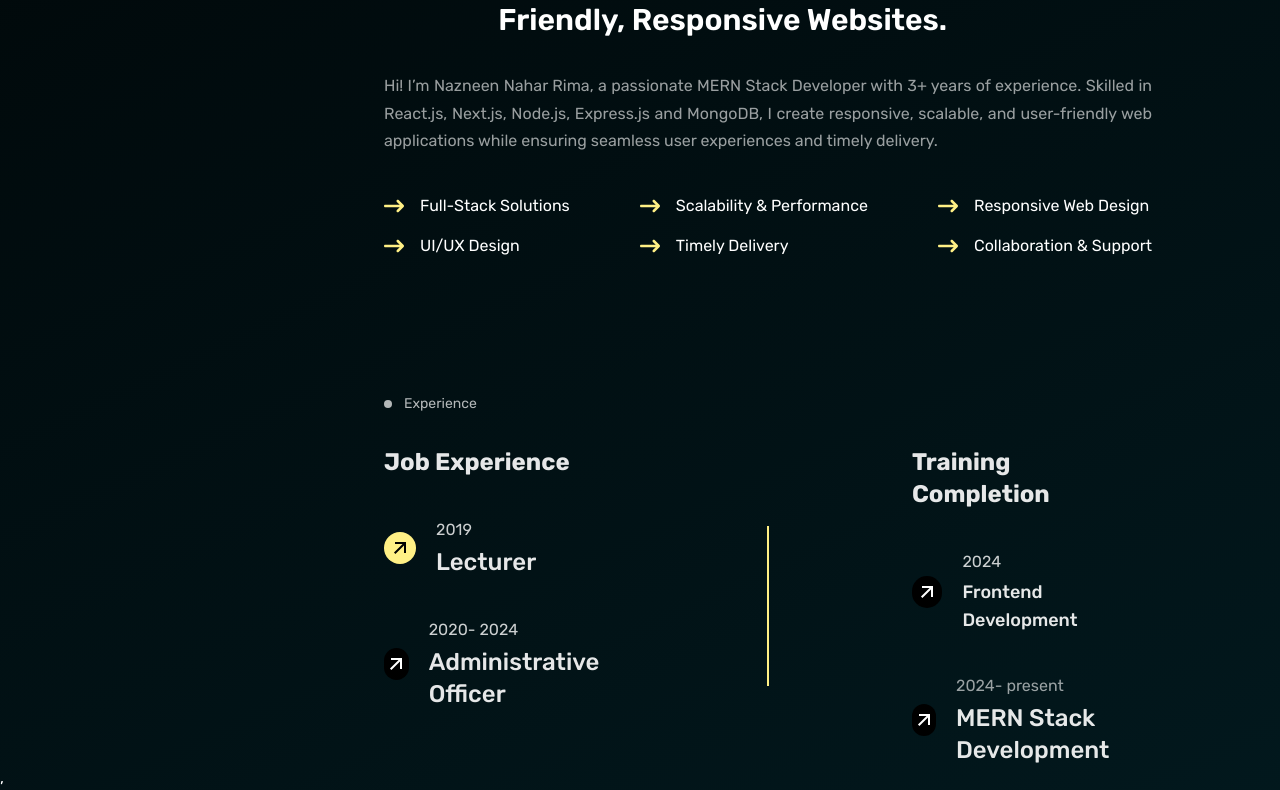
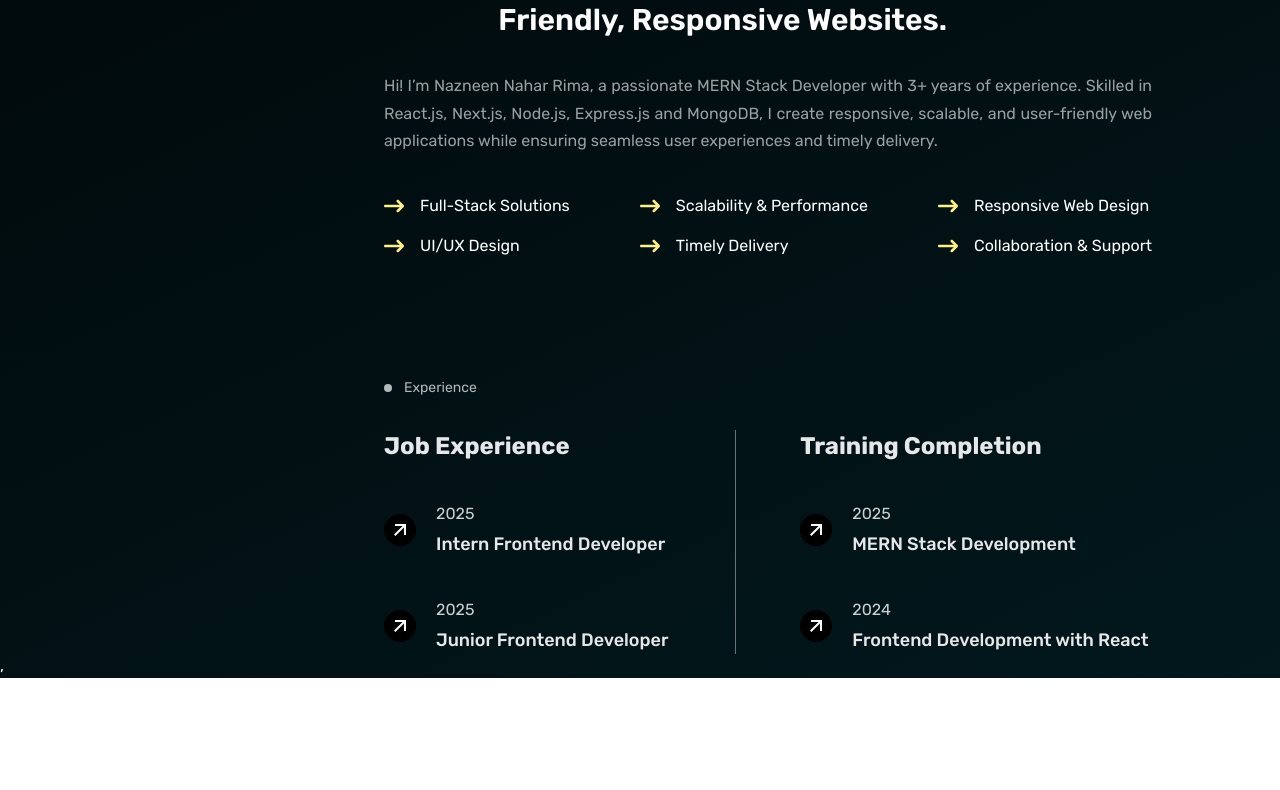
Before and after one commit to nazneen636/Apexcify_Technologys_task_2, a React (Vite) app: page / in a window 1280 px wide. Shown: the part 917-1707 px from the top of the page. After the commit the page ends 1595 px from the top, so only its background shows below. Built offline with nearby package versions, Linux system fonts and the light colour scheme.

Commit message:
experience done

```diff
--- a/src/components/homeComponent/About.jsx
+++ b/src/components/homeComponent/About.jsx
@@ -102,7 +102,7 @@ const About = () => {
       variants={lib.container}
       initial="hidden"
       whileInView="visible"
-      viewport={{ once: false, amount: 0.5 }}
+      viewport={{ once: true, amount: 0.5 }}
       className="mt-24"
     >
       <motion.div
@@ -142,18 +142,25 @@ const About = () => {
         className="mt-20 flex justify-between opacity-90  -translate-y-10"
       >
         {serviceGroups?.map((group, groupIndex) => (
-          <div key={groupIndex} className="flex flex-col gap-4">
-            {group.map((item) => (
+          <motion.div
+            variants={lib.container}
+            initial="hidden"
+            whileInView="visible"
+            viewport={{ once: false, amount: 0.5 }}
+            key={groupIndex}
+            className="flex flex-col gap-4"
+          >
+            {group.map((service) => (
               <motion.div
                 variants={item}
-                key={item.id}
+                key={service.id}
                 className="flex gap-4 items-center service-item"
               >
                 <FaArrowRightLong className="text-yellow-200 text-xl" />
-                <p className="text-base">{item.text}</p>
+                <p className="text-base">{service.text}</p>
               </motion.div>
             ))}
-          </div>
+          </motion.div>
         ))}
       </motion.div>
     </motion.div>
--- a/src/components/homeComponent/Experience.jsx
+++ b/src/components/homeComponent/Experience.jsx
@@ -1,6 +1,8 @@
 import React from "react";
 import SectionTitle from "../common/SectionTitle";
 import { RiArrowRightUpLine } from "react-icons/ri";
+import { motion } from "motion/react";
+import lib from "../../lib/lib";
 
 const jobItem = [
   {
@@ -27,73 +29,79 @@ const trainingItem = [
   },
 ];
 const Experience = () => {
+  const item = lib.item;
   return (
     <div>
       {" "}
-      <div className="mt-24">
+      <div className="mt-20">
         <SectionTitle titleText="Experience" />
       </div>
-      <div className="relative mt-8  flex justify-between w-full bg-yellow rounded-lg">
-        <div className="absolute left-1/2 -translate-x-1/2 top-1/2 -translate-y-1/2 h-40 bg-yellow-200 w-[2px]"></div>
-        <div className="w-full">
+      <motion.div
+        variants={lib.container}
+        initial="hidden"
+        whileInView="visible"
+        viewport={{ once: true, amount: 0.5 }}
+        className="relative mt-8  flex justify-between w-full bg-yellow rounded-lg"
+      >
+        <motion.div variants={item} className="w-full border-r border-gray-500">
           <h2 className="font-bold mb-10 text-2xl opacity-90">
             Job Experience
           </h2>
-          <div className="flex flex-col gap-10">
-            <div className="flex gap-5 items-center group">
-              <div className="bg-yellow-200 text-black rounded-full group-hover:bg-white w-8 h-8 flex items-center justify-center duration-300 transition-all">
-                <RiArrowRightUpLine className=" text-2xl group-hover:text-black duration-300 transition-all" />
-              </div>
-              <div className="">
-                <p className="opacity-80">2019</p>
-                <h4 className="text-2xl mt-1 font-medium opacity-90">
-                  Lecturer
-                </h4>
-              </div>
-            </div>
-            <div className="flex gap-5 items-center group">
-              <div className="bg-black rounded-full group-hover:bg-white w-8 h-8 flex items-center justify-center duration-300 transition-all">
+          <motion.div
+            variants={lib.container}
+            initial="hidden"
+            whileInView="visible"
+            // viewport={{ once: true, amount: 0.5 }}
+            className="flex flex-col gap-10"
+          >
+            {jobItem?.map((job) => (
+              <motion.div
+                variants={item}
+                className="flex gap-5 items-center group"
+              >
+                <div className="bg-black rounded-full group-hover:bg-white w-8 h-8 flex items-center justify-center duration-300 transition-all aspect-square">
                   <RiArrowRightUpLine className="text-white text-2xl group-hover:text-black duration-300 transition-all" />
                 </div>
                 <div className="">
-                <p className="opacity-80">2020- 2024</p>
-                <h4 className="text-2xl font-medium mt-1 opacity-90">
-                  Administrative Officer
+                  <p className="opacity-80">{job?.year}</p>
+                  <h4 className="text-lg font-medium mt-1 opacity-90">
+                    {job?.position}
                   </h4>
                 </div>
-            </div>
-          </div>
-        </div>
-        <div className="w-full ml-72">
+              </motion.div>
+            ))}
+          </motion.div>
+        </motion.div>
+        <motion.div variants={item} className="w-full ml-16">
           <h2 className="font-bold mb-10 text-2xl opacity-90">
             Training Completion
           </h2>
-          <div className="flex flex-col gap-10">
-            <div className="flex gap-5 items-center group">
-              <div className="bg-black rounded-full group-hover:bg-white w-8 h-8 flex items-center justify-center duration-300 transition-all">
+          <motion.div
+            variants={lib.container}
+            initial="hidden"
+            whileInView="visible"
+            // viewport={{ once: true, amount: 0.5 }}
+            className="flex flex-col gap-10"
+          >
+            {trainingItem?.map((training) => (
+              <motion.div
+                variants={item}
+                className="flex gap-5 items-center group"
+              >
+                <div className="bg-black rounded-full group-hover:bg-white w-8 h-8 flex items-center justify-center duration-300 transition-all aspect-square">
                   <RiArrowRightUpLine className="text-white text-2xl group-hover:text-black duration-300 transition-all" />
                 </div>
                 <div className="">
-                <p className="opacity-80">2024</p>
+                  <p className="opacity-80">{training?.year}</p>
                   <h4 className="text-lg font-medium mt-1 opacity-90">
-                  Frontend Development
+                    {training?.position}
                   </h4>
                 </div>
-            </div>
-            <div className="flex gap-5 items-center group">
-              <div className="bg-black rounded-full group-hover:bg-white w-8 h-8 flex items-center justify-center duration-300 transition-all">
-                <RiArrowRightUpLine className="text-white text-2xl group-hover:text-black duration-300 transition-all" />
-              </div>
-              <div className="">
-                <p className="opacity-60">2024- present</p>
-                <h4 className="text-2xl font-medium mt-1 opacity-90">
-                  MERN Stack Development
-                </h4>
-              </div>
-            </div>
-          </div>
-        </div>
-      </div>
+              </motion.div>
+            ))}
+          </motion.div>
+        </motion.div>
+      </motion.div>
     </div>
   );
 };
```
Lines whose indentation alone changed are shown as unchanged.
